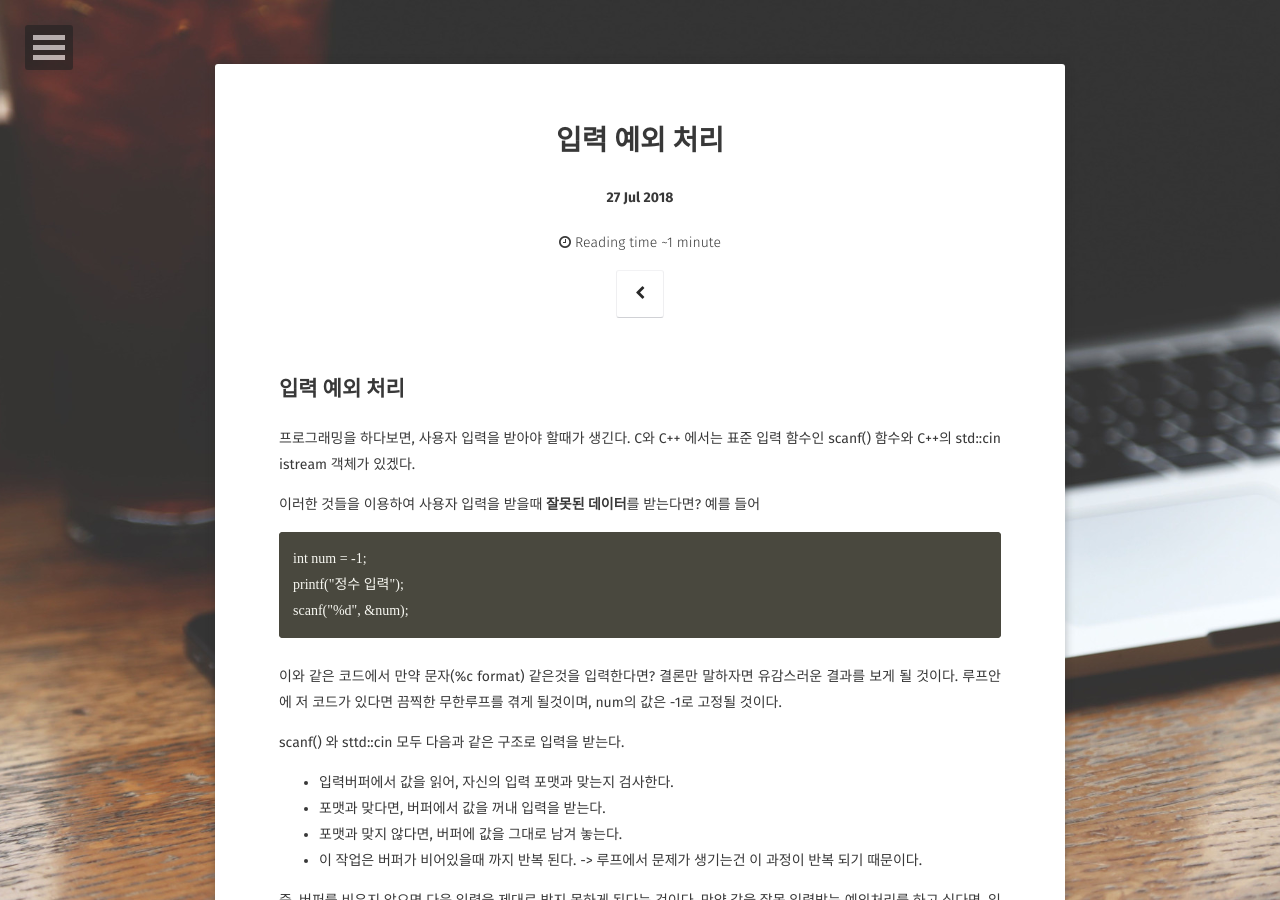
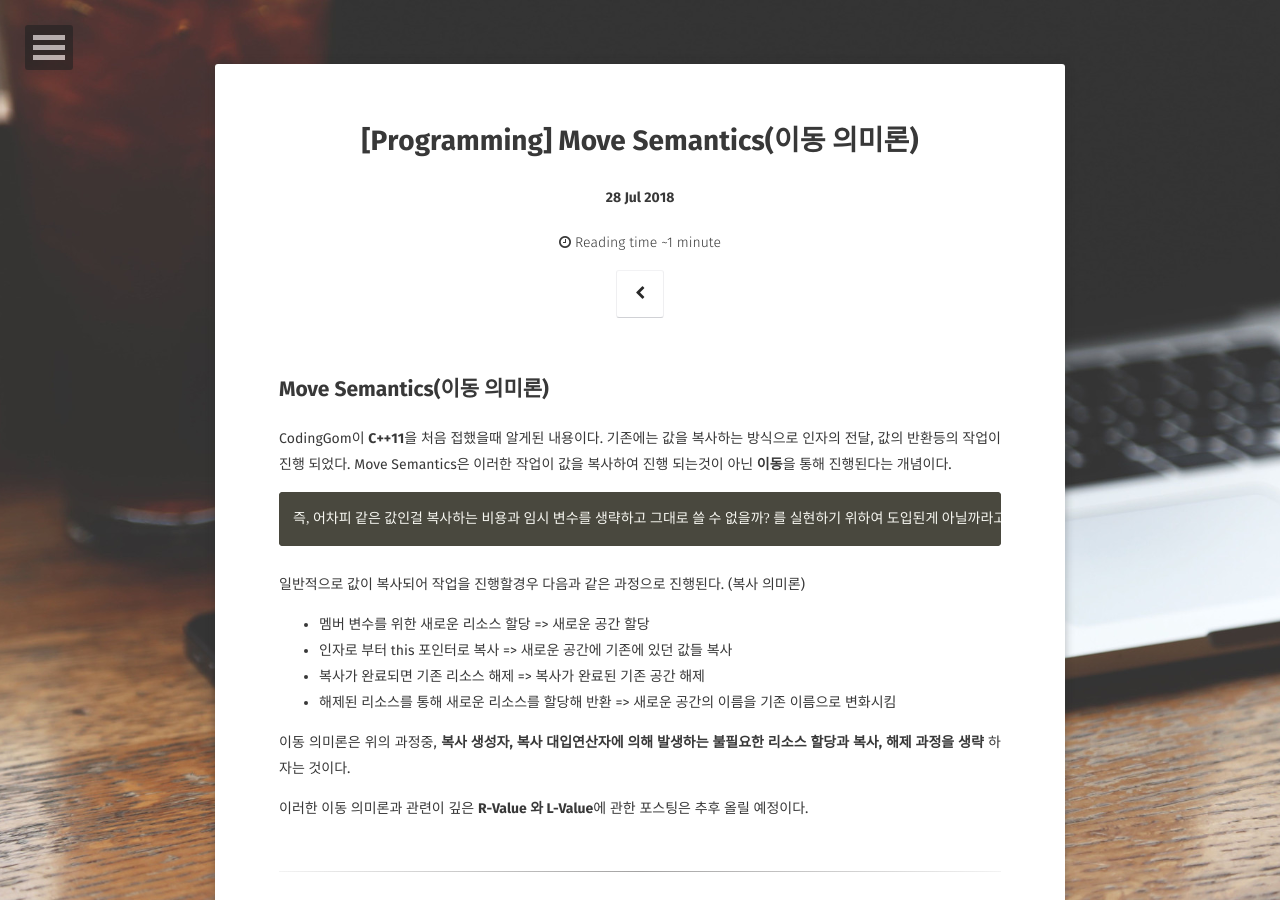
Before and after one commit to CodingGom/CodingGom.github.io, a Jekyll site: the page built from _posts/2018-07-28-MoveSemantics.md, in a window 1280 px wide and 900 px high. Built offline with Jekyll 4.4.1, drawn with Linux system fonts in a browser that asks for light colours; some web fonts are replaced; some of the changed text lies outside the part shown.

Commit message:
Posts update commit

```diff
--- a/_posts/2018-07-28-MoveSemantics.md
+++ b/_posts/2018-07-28-MoveSemantics.md
@@ -1,62 +1,28 @@
 ---
 layout: post
-title: "입력 예외 처리"
-date: 2018-07-27
-excerpt: "std::cin 과 scanf() 의 입력 예외 처리 하기"
+title: "[Programming] Move Semantics(이동 의미론)"
+date: 2018-07-28
+excerpt: "Move MoveSemantics(이동 의미론)에 관하]"
 tags: [C, C++]
 comments: false
 ---
 
-## 입력 예외 처리
+## Move Semantics(이동 의미론)
 
-  프로그래밍을 하다보면, 사용자 입력을 받아야 할때가 생긴다. C와 C++ 에서는 표준 입력 함수인
- scanf() 함수와 C++의 std::cin istream 객체가 있겠다.
+ CodingGom이 **C++11**을 처음 접했을때 알게된 내용이다. 기존에는 값을 복사하는 방식으로
+인자의 전달, 값의 반환등의 작업이 진행 되었다. Move Semantics은 이러한 작업이 값을 복사하여
+진행 되는것이 아닌 **이동**을 통해 진행된다는 개념이다.
 
- 이러한 것들을 이용하여 사용자 입력을 받을때 **잘못된 데이터**를 받는다면?
-예를 들어
+    즉, 어차피 같은 값인걸 복사하는 비용과 임시 변수를 생략하고 그대로 쓸 수 없을까?
+를 실현하기 위하여 도입된게 아닐까라고 개인적으로는 생각한다.
 
-    int num = -1;
-    printf("정수 입력");
-    scanf("%d", &num);
+일반적으로 값이 복사되어 작업을 진행할경우 다음과 같은 과정으로 진행된다. (복사 의미론)
++ 멤버 변수를 위한 새로운 리소스 할당 => 새로운 공간 할당
++ 인자로 부터 this 포인터로 복사 => 새로운 공간에 기존에 있던 값들 복사
++ 복사가 완료되면 기존 리소스 해제 => 복사가 완료된 기존 공간 해제
++ 해제된 리소스를 통해 새로운 리소스를 할당해 반환
+  => 새로운 공간의 이름을 기존 이름으로 변화시킴
 
-이와 같은 코드에서 만약 문자(%c format) 같은것을 입력한다면?
-결론만 말하자면 유감스러운 결과를 보게 될 것이다. 루프안에 저 코드가 있다면 끔찍한 무한루프를 겪게 될것이며, num의 값은 -1로 고정될 것이다.
+이동 의미론은 위의 과정중, **복사 생성자, 복사 대입연산자에 의해 발생하는 불필요한 리소스 할당과 복사, 해제 과정을 생략** 하자는 것이다.
 
-scanf() 와 sttd::cin 모두 다음과 같은 구조로 입력을 받는다.
-+ 입력버퍼에서 값을 읽어, 자신의 입력 포맷과 맞는지 검사한다.
-+ 포맷과 맞다면, 버퍼에서 값을 꺼내  입력을 받는다.
-+ 포맷과 맞지 않다면, 버퍼에 값을 그대로 남겨 놓는다.
-+ 이 작업은 버퍼가 비어있을때 까지 반복 된다.
- -> 루프에서 문제가 생기는건 이 과정이 반복 되기 때문이다.
-
-즉, 버퍼를 비우지 않으면 다음 입력을 제대로 받지 못하게 된다는 것이다. 만약 값을 잘못 입력받는 예외처리를 하고 싶다면, 입력버퍼를 지워 주도록 하자.
-
-scanf() 해결책
-
-    int num = -1;
-    printf("정수 입력");
-    rewind(stdin); // 입력버퍼 비우기
-    scanf("%d", &num);
-
-
-std::cin 해결책
-
-    int num = -1;
-
-    // 입력에 실패하였는가?
-    if (std::cin.fail()) {
-      // 실패했다면
-      std::cin.ignore(INT_MAX, '\n'); // 입력하여 문자로 인식한'\n'도 무시
-      std::cin.clear(); // 입력 가능상태로 되돌리기
-    }
-    rewind(stdin); // 입력버퍼 비우기
-
-    std::cout << "정수를 입력하세요\n";
-    std::cin >> num;
-
->std::cin은 클래스 객체이다. 함수와는 달리 내부적으로 변경된 값이 있어 해당 값을 초기화 해주는 과정이  필요하기에 rewind(stdin); 만으로는 해결이 안될것이다.
-
-> 참고로 fflush(stdin); 표준이 아니라 더이상 지원이 안된다고 한다.
-
-
-**여담** : Visual studio 2010 이상부터는 scanf_s();를 사용하도록 권장한다. 해결책은 같다.
+이러한 이동 의미론과 관련이 깊은 **R-Value 와 L-Value**에 관한 포스팅은 추후 올릴 예정이다.
```
